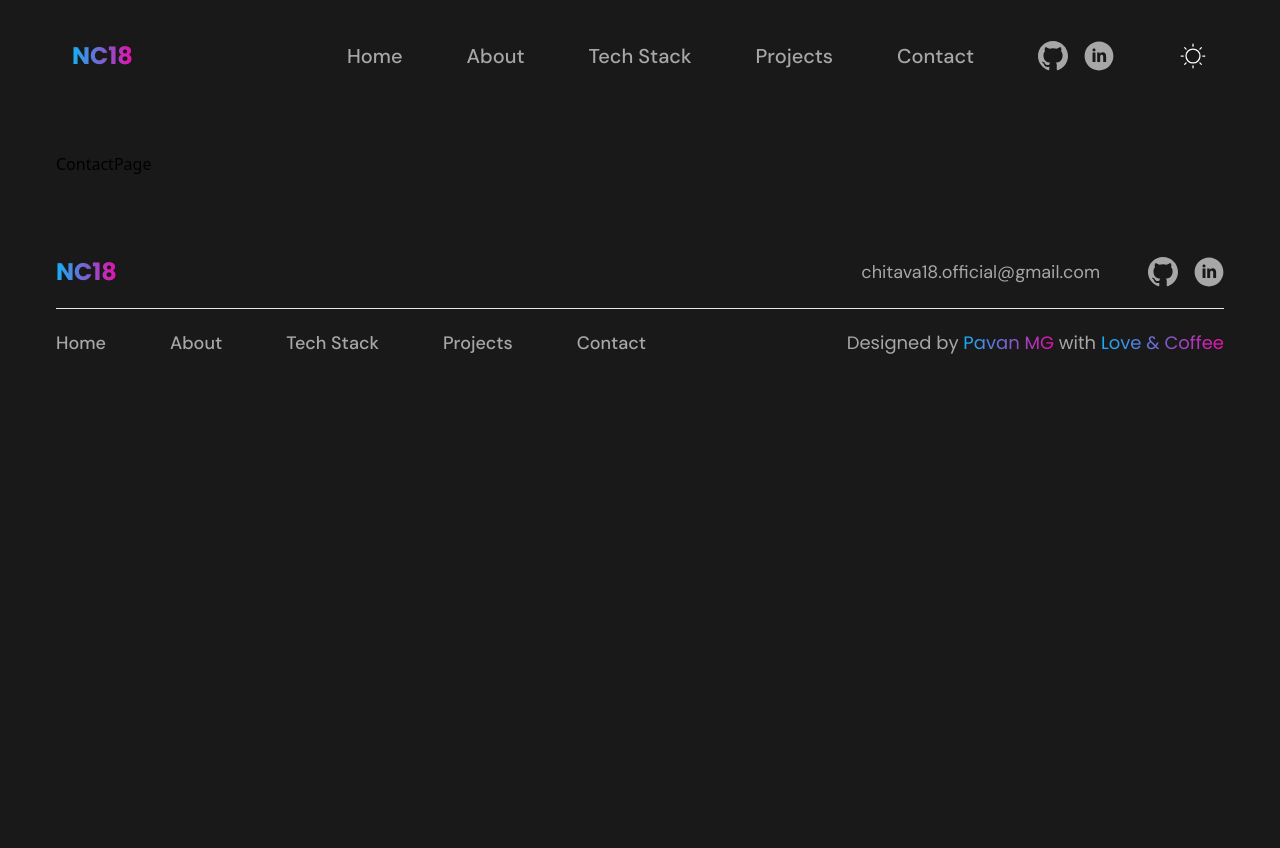
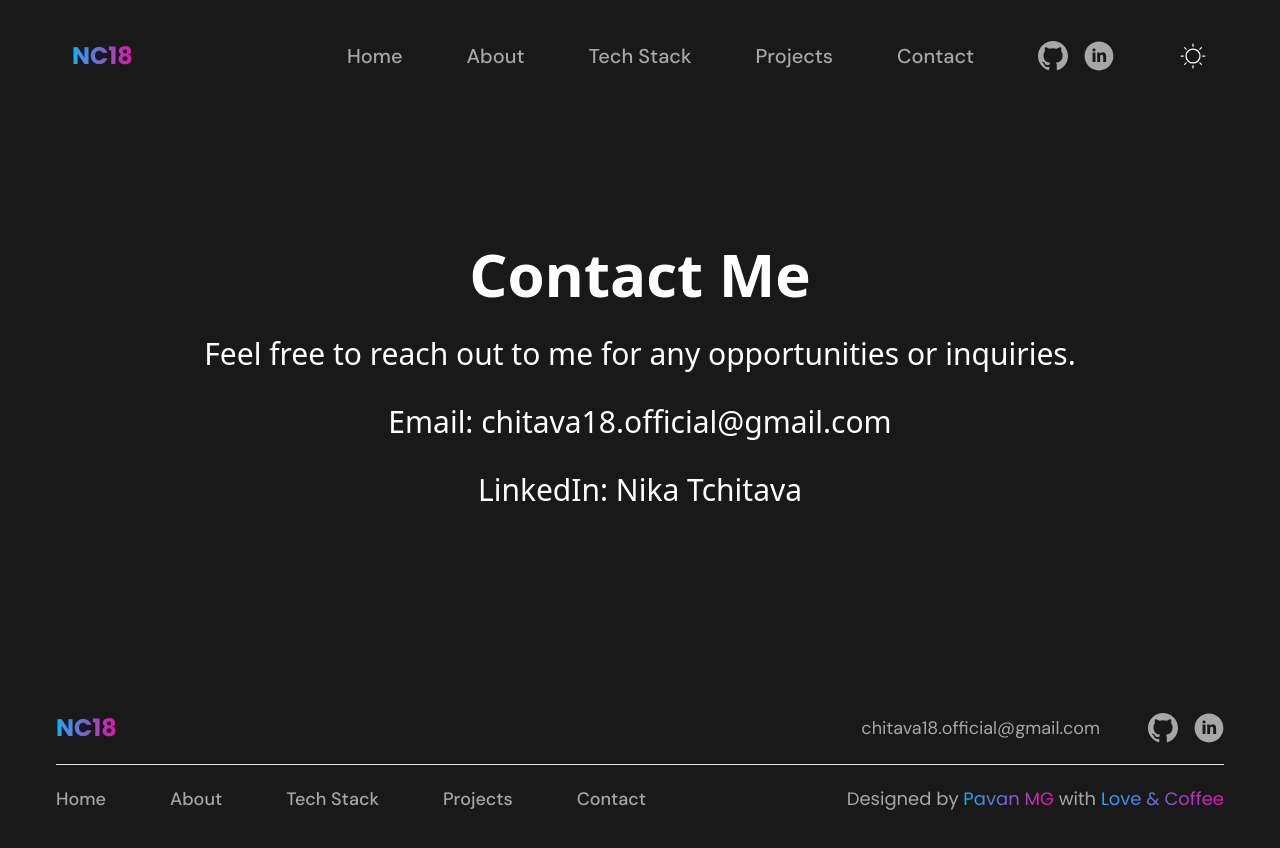
Before and after one commit to nikachitava/personal-portfolio, a React (Vite) app: page /contact in a window 1280 px wide. Shown: the top 848 px of the page. Before the commit the page ends 800 px from the top, so only its background shows below. Built offline with nearby package versions, Linux system fonts and the light colour scheme; no server answers.

Commit message:
install framer motion and set up contact page

```diff
--- a/package.json
+++ b/package.json
@@ -22,6 +22,7 @@
     "clsx": "^2.1.1",
     "embla-carousel-react": "^8.5.1",
     "firebase": "^11.0.2",
+    "framer-motion": "^11.15.0",
     "jwt-decode": "^4.0.0",
     "lucide-react": "^0.467.0",
     "react": "^18.3.1",
--- a/src/pages/ContactPage.tsx
+++ b/src/pages/ContactPage.tsx
@@ -1,5 +1,30 @@
+import { motion } from "framer-motion";
+
 const ContactPage = () => {
-	return <div>ContactPage</div>;
+	return (
+		<motion.section
+			initial={{ opacity: 0, y: 50 }}
+			animate={{ opacity: 1, y: 0 }}
+			transition={{ duration: 0.5 }}
+			className="min-h-[60vh] flex  items-center justify-center"
+		>
+			<div className="text-center mb-8 space-y-8">
+				<h1 className="text-6xl font-bold dark:text-white text-heading">
+					Contact Me
+				</h1>
+				<p className="text-3xl dark:text-white text-heading mt-2">
+					Feel free to reach out to me for any opportunities or
+					inquiries.
+				</p>
+				<p className="text-3xl dark:text-white text-heading mt-2">
+					Email: chitava18.official@gmail.com
+				</p>
+				<p className="text-3xl dark:text-white text-heading mt-2">
+					LinkedIn: Nika Tchitava
+				</p>
+			</div>
+		</motion.section>
+	);
 };
 
 export default ContactPage;
```
Also changed, not shown: 1 other file (tests, documents, lock files or other folders).
